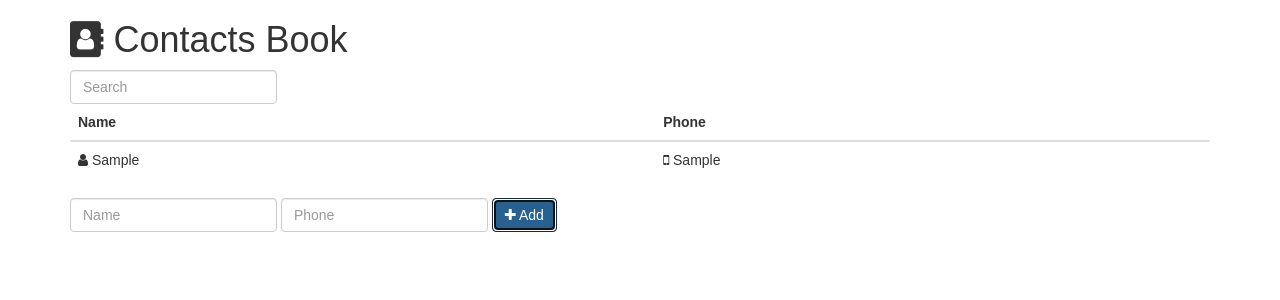
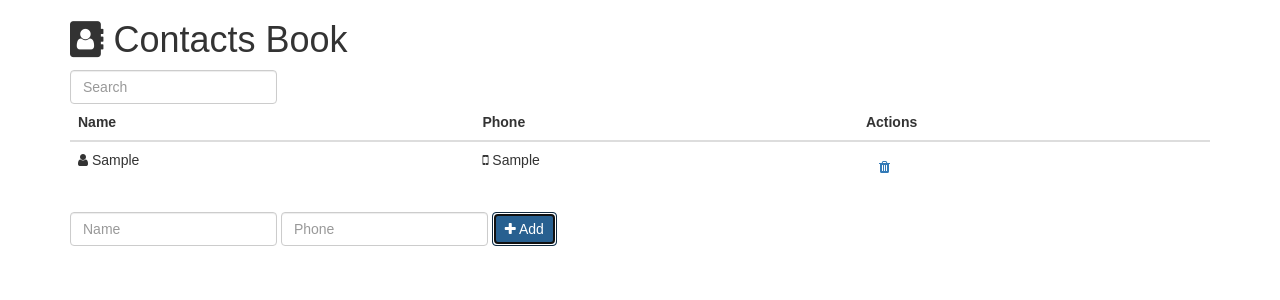
Before and after one commit to jesusgoku/thinking-in-react, a React (Create React App) app: page / in a window 1280 px wide. Both pictures are taken after typing "Sample", "Sample" into the empty fields and a click on the button "Add". Shown: the top 300 px of the page. Built offline with nearby package versions, Linux system fonts and the light colour scheme.

Commit message:
Added logic for contact remove

```diff
--- a/src/components/ContactFilterTable.js
+++ b/src/components/ContactFilterTable.js
@@ -17,6 +17,7 @@ class ContactFilterTable extends Component {
 
     this.handleQueryChange = this.handleQueryChange.bind(this);
     this.handleContactAdd = this.handleContactAdd.bind(this);
+    this.handleContactRemove = this.handleContactRemove.bind(this);
   }
 
   handleQueryChange(query) {
@@ -29,6 +30,12 @@ class ContactFilterTable extends Component {
     }));
   }
 
+  handleContactRemove(index) {
+    this.setState(prevState => ({
+      contacts: prevState.contacts.filter((item, i) => index !== i),
+    }));
+  }
+
   render() {
     const { contacts } = this.state;
     return (
@@ -38,7 +45,8 @@ class ContactFilterTable extends Component {
           onQueryChange={this.handleQueryChange} />
         <ContactTable
           contacts={contacts}
-          query={this.state.query} />
+          query={this.state.query}
+          onContactRemove={this.handleContactRemove} />
         <ContactForm onContactAdd={this.handleContactAdd} />
       </div>
     );
--- a/src/components/ContactRow.js
+++ b/src/components/ContactRow.js
@@ -5,12 +5,14 @@ const ContactRow = props => (
   <tr>
     <td><i className="fa fa-user" /> {props.name}</td>
     <td><i className="fa fa-mobile" /> {props.phone}</td>
+    <td>{props.actions}</td>
   </tr>
 );
 
 ContactRow.propTypes = {
   name: PropTypes.string,
   phone: PropTypes.string,
+  actions: PropTypes.object,
 };
 
 export default ContactRow;
--- a/src/components/ContactTable.js
+++ b/src/components/ContactTable.js
@@ -2,7 +2,12 @@ import React from 'react';
 import PropTypes from 'prop-types';
 
 import ContactRow from './ContactRow';
+import ContactRowAction from './ContactRowAction';
 
+
+const handleContactRemove = (cb, index) => () => {
+  cb(index);
+}
 
 const ContactTable = props => {
   const contacts = props.query !== ''
@@ -14,10 +19,14 @@ const ContactTable = props => {
         <tr>
           <th>Name</th>
           <th>Phone</th>
+          <th>Actions</th>
         </tr>
       </thead>
       <tbody>{contacts.map((item, index) => (
-        <ContactRow {...item} key={index} />
+        <ContactRow
+          {...item}
+          key={index}
+          actions={<ContactRowAction onContactRemove={handleContactRemove(props.onContactRemove, index)} />} />
       ))}</tbody>
     </table>
   );
@@ -26,6 +35,7 @@ const ContactTable = props => {
 ContactTable.propTypes = {
   query: PropTypes.string,
   contacts: PropTypes.array,
+  onContactRemove: PropTypes.func,
 };
 
 export default ContactTable;
```
